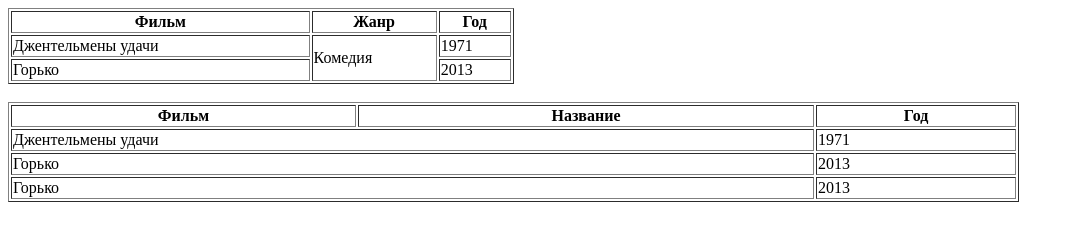
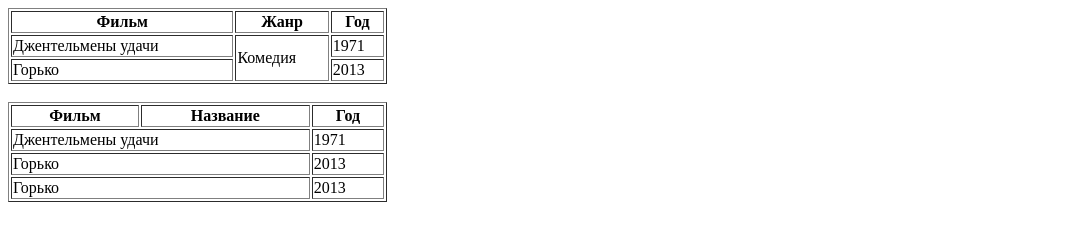
Before and after one commit to nastusha1005/page2, a plain HTML site: page index.html in a window 1280 px wide. Shown: the whole page, without its empty margins (0-1074 px from the left). Drawn offline with Linux system fonts and the light colour scheme.

Commit message:
изменила ширину таблиц

```diff
--- a/index.html
+++ b/index.html
@@ -6,7 +6,7 @@
     <title>Document</title>
 </head>
 <body>
-    <table border="1" width="40%">
+    <table border="1" width="30%">
     <tr>
         <th> Фильм </th>
         <th> Жанр </th>
@@ -24,11 +24,11 @@
     </tr>
     </table>
     <br>
-    <table border="1" width="80%">
+    <table border="1" width="30%">
         <tr>
             <th> Фильм </th>
             <th> Название </th>
-            <th width="20%"> Год </th>
+            <th> Год </th>
         </tr>
         <tr>
             <td colspan="2"> Джентельмены удачи </td>
```
